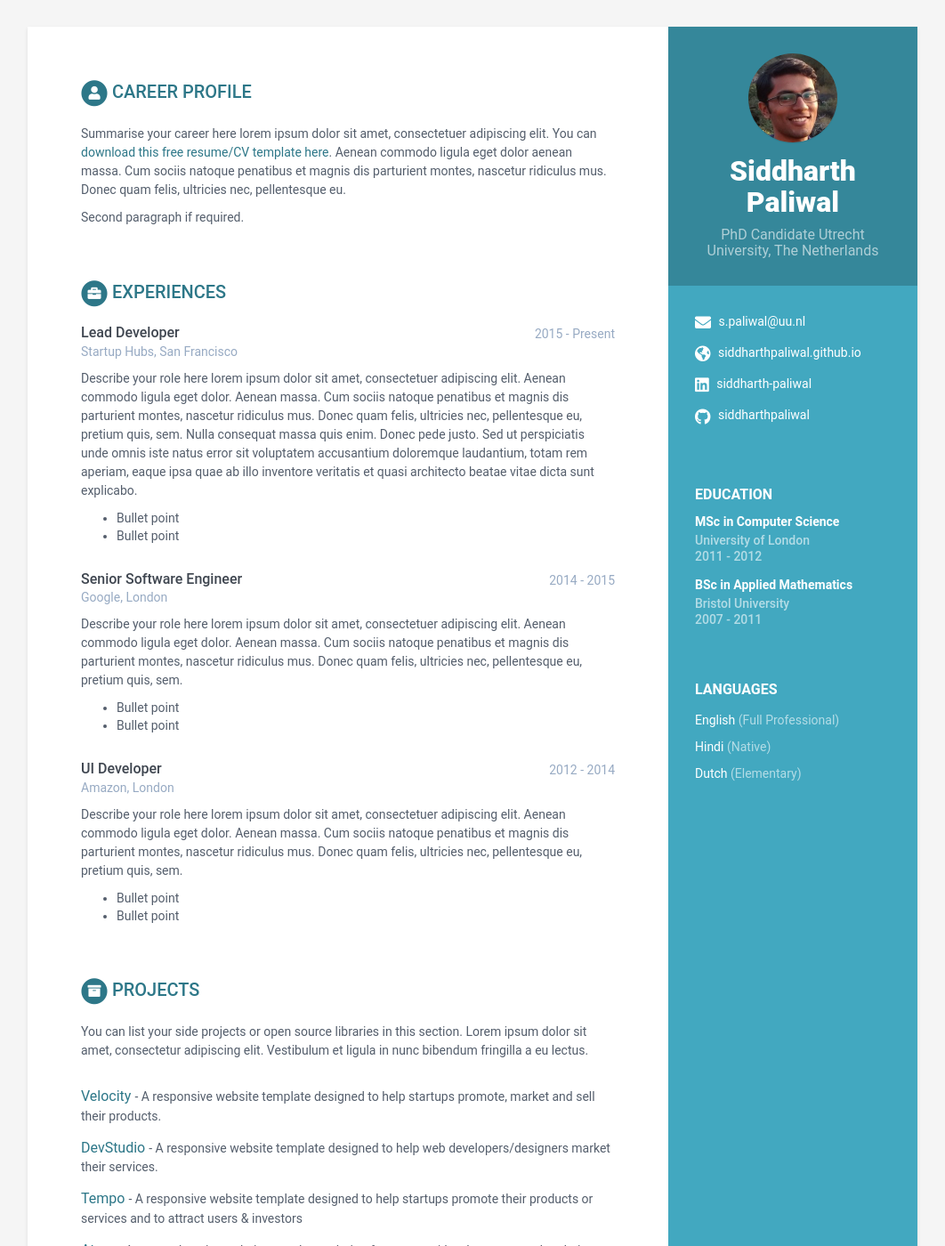
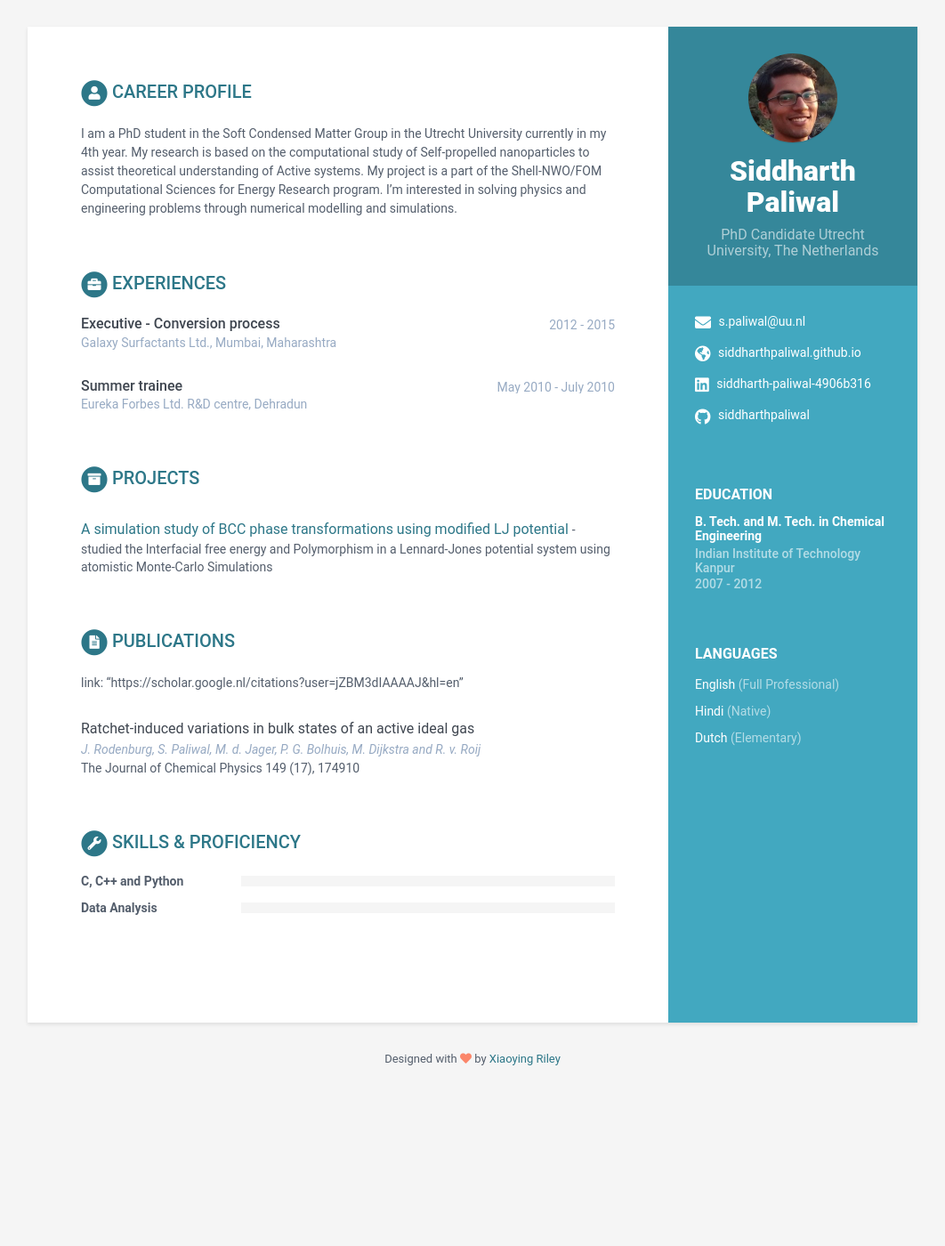
Before and after one commit to siddharthpaliwal/siddharthpaliwal.github.io, a Jekyll site: the page built from online-cv/index.html, in a window 1280 px wide and 1400 px high. Shown: the whole window at 89% size, without its empty margins (109-1171 px from the left). Built offline with Jekyll 4.4.1, drawn with Linux system fonts in a browser that asks for light colours; some of the changed text lies outside the part shown.

Commit message:
Update data.yml

```diff
--- a/online-cv/_data/data.yml
+++ b/online-cv/_data/data.yml
@@ -17,14 +17,8 @@ sidebar:
     email: s.paliwal@uu.nl
     #phone: 012 345 6789
     website: siddharthpaliwal.github.io #do not add http://
-    linkedin: siddharth-paliwal
+    linkedin: siddharth-paliwal-4906b316
     github: siddharthpaliwal
-    #gitlab:
-    #bitbucket:
-    #twitter: '@webjeda'
-    #stack-overflow: # Number/Username, e.g. 123456/alandoe
-    #codewars:
-    #goodreads: # Number-Username, e.g. 123456-alandoe
 
     languages:
       - idiom: English
@@ -49,154 +43,60 @@ sidebar:
 career-profile:
     title: Career Profile
     summary: |
-      Summarise your career here lorem ipsum dolor sit amet, consectetuer
-      adipiscing elit. You can [download this free resume/CV template here]().
-      Aenean commodo ligula eget dolor aenean massa. Cum sociis natoque
-      penatibus et magnis dis parturient montes, nascetur ridiculus mus.
-      Donec quam felis, ultricies nec, pellentesque eu.
-
-      Second paragraph if required.
+        I am a PhD student in the Soft Condensed Matter Group in the Utrecht University currently in my 4th year. My research
+        is based on the computational study of Self-propelled nanoparticles to assist theoretical understanding of Active systems.
+        My project is a part of the Shell-NWO/FOM Computational Sciences for Energy Research program. I'm interested in solving physics
+        and engineering problems through numerical modelling and simulations.
 
 education:
-    - degree: MSc in Computer Science
-      university: University of London
-      time: 2011 - 2012
+    - degree: B. Tech. and M. Tech. in Chemical Engineering
+      university: Indian Institute of Technology Kanpur
+      time: 2007 - 2012
       details: |
-        Describe your study here lorem ipsum dolor sit amet, consectetuer
-        adipiscing elit. Aenean commodo ligula eget dolor. Aenean massa. Cum
-        sociis natoque penatibus et magnis dis parturient montes, nascetur
-        ridiculus mus. Donec quam felis, ultricies nec, pellentesque eu,
-        pretium quis, sem.
-
-          - Bullet point
-          - Bullet point
-
-    - degree: BSc in Applied Mathematics
-      university: Bristol University
-      time: 2007 - 2011
-      details: |
-        Describe your study here lorem ipsum dolor sit amet, consectetuer
-        adipiscing elit. Aenean commodo ligula eget dolor. Aenean massa. Cum
-        sociis natoque penatibus et magnis dis parturient montes, nascetur
-        ridiculus mus. Donec quam felis, ultricies nec, pellentesque eu,
-        pretium quis, sem.
-
-          - Bullet point
-          - Bullet point
+          - Master's Thesis on Interfacial Thermodynamics of crystal-melt system using numerical simulations.
 
 experiences:
-    - role: Lead Developer
-      time: 2015 - Present
-      company: Startup Hubs, San Francisco
+    - role: Executive - Conversion process
+      time: 2012 - 2015
+      company: Galaxy Surfactants Ltd., Mumbai, Maharashtra
       details: |
-        Describe your role here lorem ipsum dolor sit amet, consectetuer
-        adipiscing elit. Aenean commodo ligula eget dolor. Aenean massa.
-        Cum sociis natoque penatibus et magnis dis parturient montes,
-        nascetur ridiculus mus. Donec quam felis, ultricies nec,
-        pellentesque eu, pretium quis, sem. Nulla consequat massa quis
-        enim. Donec pede justo. Sed ut perspiciatis unde omnis iste natus
-        error sit voluptatem accusantium doloremque laudantium, totam rem
-        aperiam, eaque ipsa quae ab illo inventore veritatis et quasi
-        architecto beatae vitae dicta sunt explicabo.
 
-          - Bullet point
-          - Bullet point
-
-    - role: Senior Software Engineer
-      time: 2014 - 2015
-      company: Google, London
+    - role: Summer trainee
+      time: May 2010 - July 2010
+      company: Eureka Forbes Ltd. R&D centre, Dehradun
       details: |
-        Describe your role here lorem ipsum dolor sit amet, consectetuer
-        adipiscing elit. Aenean commodo ligula eget dolor. Aenean massa.
-        Cum sociis natoque penatibus et magnis dis parturient montes,
-        nascetur ridiculus mus. Donec quam felis, ultricies nec,
-        pellentesque eu, pretium quis, sem.
-
-          - Bullet point
-          - Bullet point
-
-    - role: UI Developer
-      time: 2012 - 2014
-      company: Amazon, London
-      details: |
-        Describe your role here lorem ipsum dolor sit amet, consectetuer
-        adipiscing elit. Aenean commodo ligula eget dolor. Aenean massa.
-        Cum sociis natoque penatibus et magnis dis parturient montes,
-        nascetur ridiculus mus. Donec quam felis, ultricies nec,
-        pellentesque eu, pretium quis, sem.
-
-          - Bullet point
-          - Bullet point
 
 projects:
     title: Projects
     intro: >
-      You can list your side projects or open source libraries in this
-      section. Lorem ipsum dolor sit amet, consectetur adipiscing elit.
-      Vestibulum et ligula in nunc bibendum fringilla a eu lectus.
+
 
     assignments:
-      - title: Velocity
-        link: "#hook"
-        tagline: "A responsive website template designed to help startups promote, market and sell their products."
+      - title: A simulation study of BCC phase transformations using modified LJ potential
+        link: "#"
+        tagline: "studied the Interfacial free energy and Polymorphism in a Lennard-Jones potential system using atomistic Monte-Carlo Simulations"
 
-      - title: DevStudio
-        link: "#"
-        tagline: "A responsive website template designed to help web developers/designers market their services."
 
-      - title: Tempo
-        link: "#"
-        tagline: "A responsive website template designed to help startups promote their products or services and to attract users &amp; investors"
-
-      - title: Atom
-        link: "#"
-        tagline: "A comprehensive website template solution for startups/developers to market their mobile apps."
-
-      - title: Delta
-        link: "#"
-        tagline: "A responsive Bootstrap one page theme designed to help app developers promote their mobile apps"
 
 publications:
     title: Publications
     intro: |
-      You can list your publications in this section. Lorem ipsum dolor sit
-      amet, consectetur adipiscing elit. Vestibulum et ligula in nunc
-      bibendum fringilla a eu lectus.
+        link: "https://scholar.google.nl/citations?user=jZBM3dIAAAAJ&hl=en"
 
     papers:
-      - title: The Art of Computer Programming
-        authors: Donald E. Knuth
-        conference: Addison-Wesley, 1968
-
-      - title: "Genetic Programming III: Darwinian Invention &amp; Problem Solving"
-        authors: Koza, J.R., Andre, D., Bennett, F.H., Keane, M.A.
-        conference: "Morgan Kaufmann Publishers Inc., San Francisco, CA, USA, 1st edn. (1999)"
-
-      - title: A syntax directed compiler for Algol 60
-        authors: Edgar T. Irons
-        conference: "Comm. ACM 4 (1961), 51–55"
+      - title: Ratchet-induced variations in bulk states of an active ideal gas
+        authors: J. Rodenburg, S. Paliwal, M. d. Jager, P. G. Bolhuis, M. Dijkstra and R. v. Roij
+        conference: The Journal of Chemical Physics 149 (17), 174910
 
 skills:
     title: Skills &amp; Proficiency
 
     toolset:
-      - name: Python & Django
-        level: 98%
+      - name: C, C++ and Python
+        #level: 98%
 
-      - name: Javascript & jQuery
-        level: 98%
-
-      - name: Angular
-        level: 98%
-
-      - name: HTML5 & CSS
-        level: 95%
-
-      - name: Ruby on Rails
-        level: 85%
-
-      - name: Sketch & Photoshop
-        level: 60%
+      - name: Data Analysis
+        #level: 98%
 
 footer: >
     Designed with <i class="fas fa-heart"></i> by <a href="http://themes.3rdwavemedia.com" target="_blank" rel="nofollow">Xiaoying Riley</a>
```
